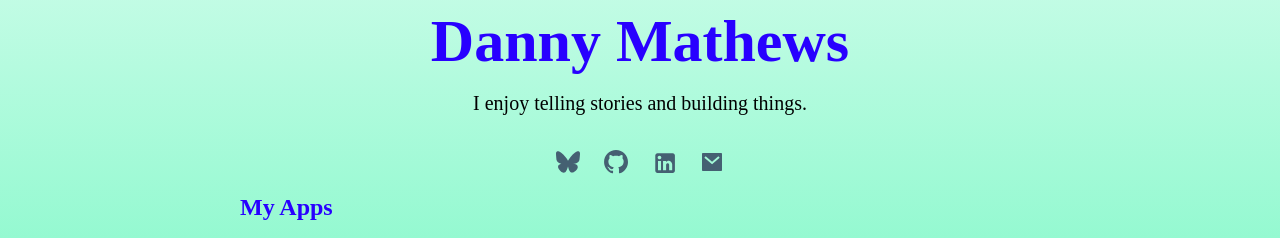
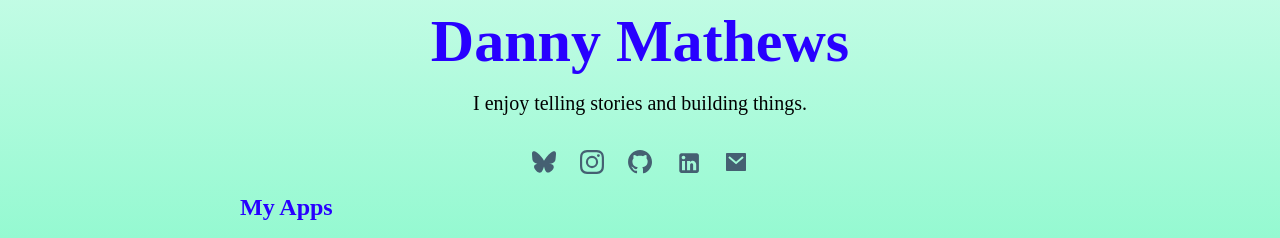
Before and after one commit to dmathewwws/homepage, a plain HTML site: page index.html in a window 1280 px wide. Shown: the part 328-566 px from the top of the page. Drawn offline with Linux system fonts and the light colour scheme; a web font is replaced by a local one.

Commit message:
add instagram

```diff
--- a/index.html
+++ b/index.html
@@ -44,6 +44,12 @@
           <a href="https://bsky.app/profile/dmathewwws.com" target="_blank" rel="noopener noreferrer">
             <svg class="social-profile-icon" viewbox="0 0 24 24" xmlns="http://www.w3.org/2000/svg" fill="none">
               <path fill="currentColor" d="M12 10.8c-1.087-2.114-4.046-6.053-6.798-7.995C2.566.944 1.561 1.266.902 1.565C.139 1.908 0 3.08 0 3.768c0 .69.378 5.65.624 6.479c.815 2.736 3.713 3.66 6.383 3.364q.204-.03.415-.056q-.207.033-.415.056c-3.912.58-7.387 2.005-2.83 7.078c5.013 5.19 6.87-1.113 7.823-4.308c.953 3.195 2.05 9.271 7.733 4.308c4.267-4.308 1.172-6.498-2.74-7.078a9 9 0 0 1-.415-.056q.21.026.415.056c2.67.297 5.568-.628 6.383-3.364c.246-.828.624-5.79.624-6.478c0-.69-.139-1.861-.902-2.206c-.659-.298-1.664-.62-4.3 1.24C16.046 4.748 13.087 8.687 12 10.8"/>
+            </svg>
+          </a>
+
+          <a href="https://www.instagram.com/dmathewwws" target="_blank" rel="noopener noreferrer">
+            <svg class="social-profile-icon" viewBox="0 0 24 24" fill="none" xmlns="http://www.w3.org/2000/svg">
+              <path d="M12 2.163c3.204 0 3.584.012 4.85.07 3.252.148 4.771 1.691 4.919 4.919.058 1.265.069 1.645.069 4.849 0 3.205-.012 3.584-.069 4.849-.149 3.225-1.664 4.771-4.919 4.919-1.266.058-1.644.07-4.85.07-3.204 0-3.584-.012-4.849-.07-3.26-.149-4.771-1.699-4.919-4.92-.058-1.265-.07-1.644-.07-4.849 0-3.204.013-3.583.07-4.849.149-3.227 1.664-4.771 4.919-4.919 1.266-.057 1.645-.069 4.849-.069zM12 0C8.741 0 8.333.014 7.053.072 2.695.272.273 2.69.073 7.052.014 8.333 0 8.741 0 12c0 3.259.014 3.668.072 4.948.2 4.358 2.618 6.78 6.98 6.98C8.333 23.986 8.741 24 12 24c3.259 0 3.668-.014 4.948-.072 4.354-.2 6.782-2.618 6.979-6.98.059-1.28.073-1.689.073-4.948 0-3.259-.014-3.667-.072-4.947-.196-4.354-2.617-6.78-6.979-6.98C15.668.014 15.259 0 12 0zm0 5.838a6.162 6.162 0 100 12.324 6.162 6.162 0 000-12.324zM12 16a4 4 0 110-8 4 4 0 010 8zm6.406-11.845a1.44 1.44 0 100 2.881 1.44 1.44 0 000-2.881z" fill="currentColor"/>
             </svg>
           </a>
 
```
Also changed, not shown: README.md.
